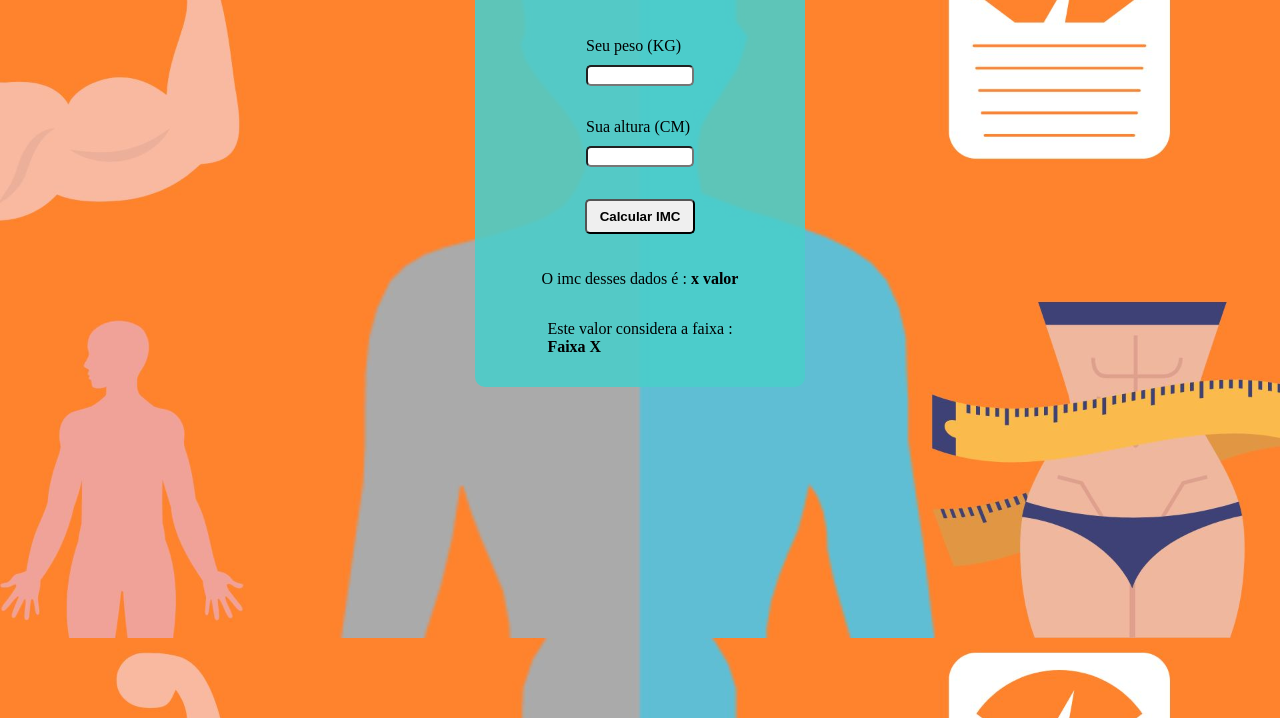
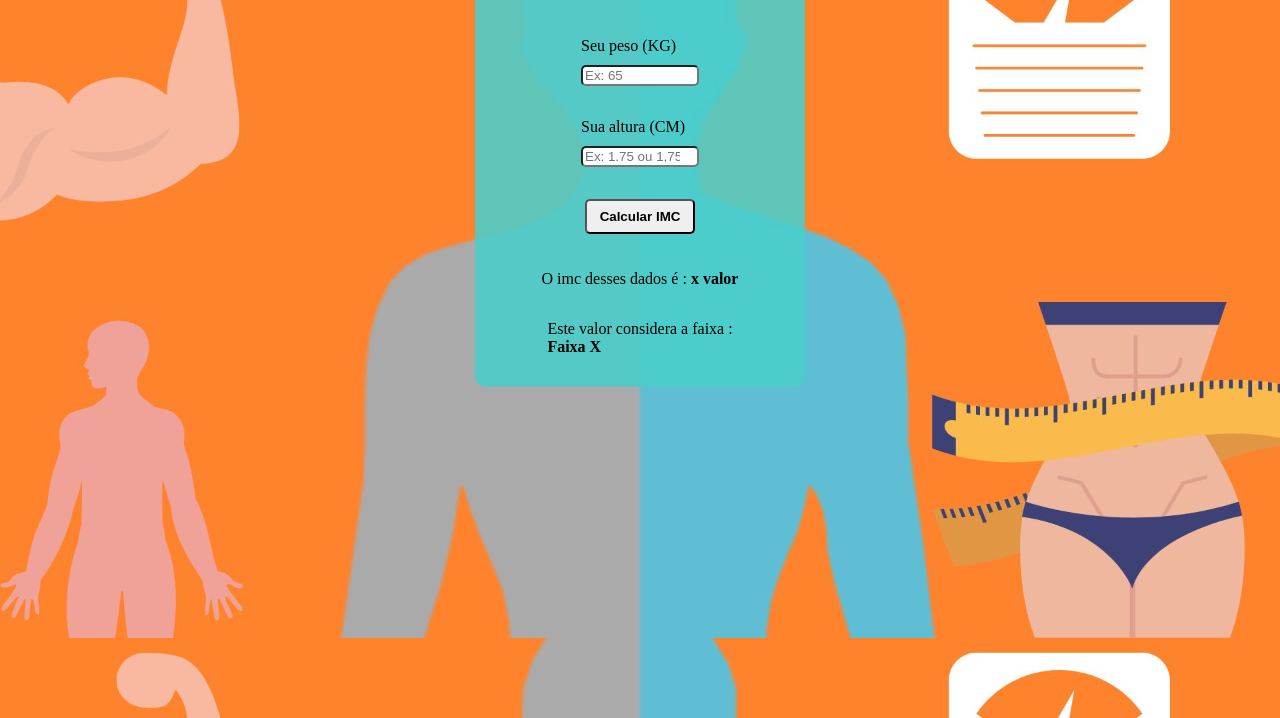
Before and after one commit to Marlonalvss/Calculadora-IMC, a plain HTML site: page index.html in a window 1280 px wide. Shown: the part 82-800 px from the top of the page. Drawn offline with Linux system fonts and the light colour scheme.

Commit message:
:bug: fix

```diff
--- a/index.html
+++ b/index.html
@@ -12,11 +12,11 @@
     <h1>TESTE SEU IMC</h1>
     <p>
         <label for="InformeSeuPeso">Seu peso (KG) &nbsp;</label><br>
-        <input id="InformeSeuPeso" type="number" step="0.1">
+        <input id="InformeSeuPeso" placeholder="Ex: 65" type="number" step="0.1">
     </p>
     <p>
         <label for="informeSuaAltura">Sua altura (CM)</label><br>
-        <input id="informeSuaAltura" type="number" step="0.01">
+        <input id="informeSuaAltura" placeholder="Ex: 1.75 ou 1,75 " type="number" step="0.01">
     </p>
     <p><button id="button-calculate-imc">Calcular IMC</button></p>
     <p id="paragraph-result">O imc desses dados é : <strong id="resposta">x valor</strong></p>
--- a/js.js
+++ b/js.js
@@ -7,7 +7,6 @@ let pegaAltura = document.querySelector('#informeSuaAltura'); // DOM está pegan
 let pegaInputPeso = document.querySelector('#InformeSeuPeso'); // DOM está pegando o input peso
 //pegaAltura.addEventListener('input', handleButtonClick) //  Escutar o valor inserido e acionar a função
 //pegaInputPeso.addEventListener('input', handleButtonClick) //  Escutar o valor inserido e acionar a função
-
 
 // função teste
 function start() {
--- a/style.css
+++ b/style.css
@@ -3,7 +3,7 @@
 }
 input{
     margin-top: 10px;
-    width: 100px;
+    width: 110px;
     border-radius: 5px;
 }
 
```
